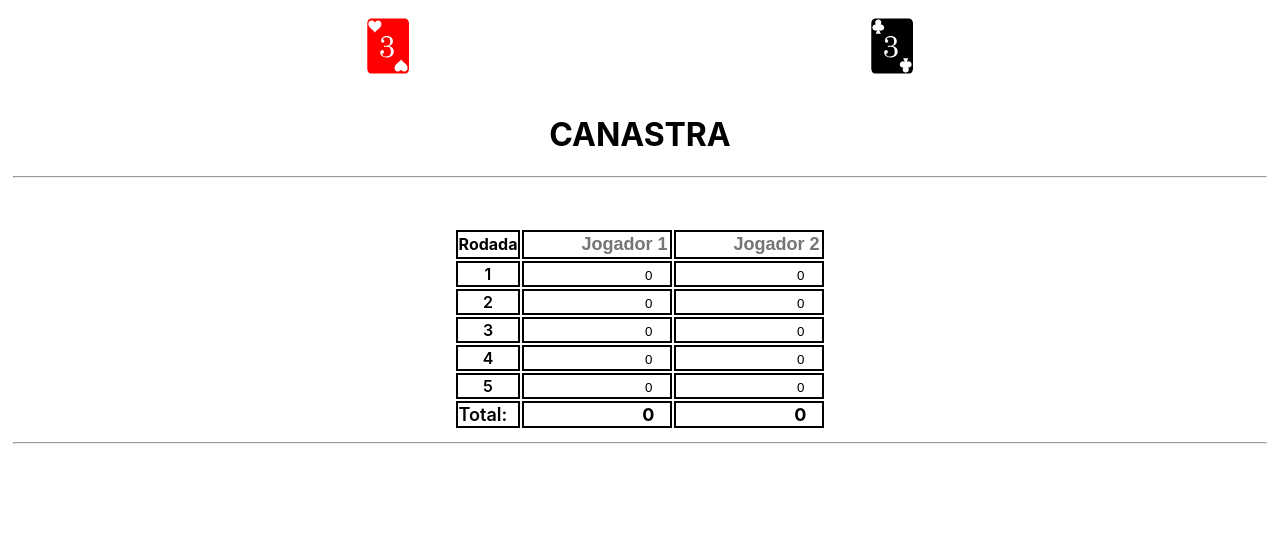
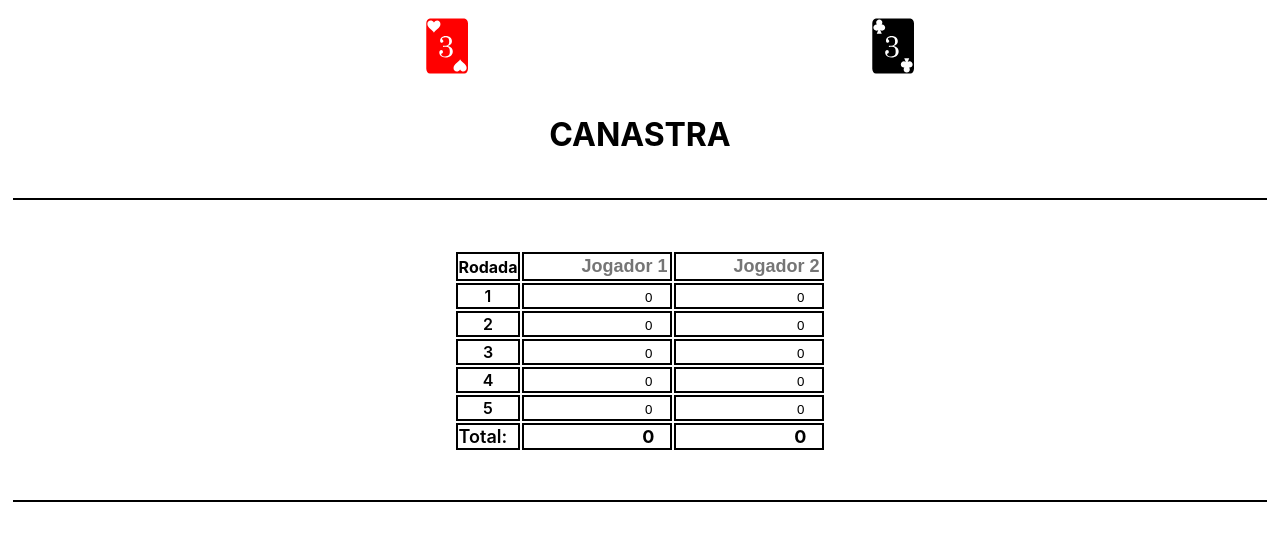
Before and after one commit to lswebdevelops/canastra, a React (Create React App) app: page / in a window 1280 px wide. Shown: the top 540 px of the page. Built offline with nearby package versions, Linux system fonts and the light colour scheme.

Commit message:
buttons red and black working

```diff
--- a/src/App.css
+++ b/src/App.css
@@ -5,37 +5,22 @@
 }
 
 
-.App-logo {
-  height: 40vmin;
-  pointer-events: none;
+
+.buttonSuits{
+  display: flex;
+  justify-content: space-evenly;
+  align-items: center;
+  gap: 4px;
 }
 
-@media (prefers-reduced-motion: no-preference) {
-  .App-logo {
-    animation: App-logo-spin infinite 20s linear;
-  }
+.hrColorBlack{
+  margin-top: 44px;
+ border: solid 1px black;
+ display: block;
 }
 
-.App-header {
-  background-color: #282c34;
-  min-height: 100vh;
-  display: flex;
-  flex-direction: column;
-  align-items: center;
-  justify-content: center;
-  font-size: calc(10px + 2vmin);
-  color: white;
+.hrColorRed{
+  margin-top: 44px;
+  display: block;
+ border: solid 1px red;
 }
-
-.App-link {
-  color: #61dafb;
-}
-
-@keyframes App-logo-spin {
-  from {
-    transform: rotate(0deg);
-  }
-  to {
-    transform: rotate(360deg);
-  }
-}
--- a/src/App.js
+++ b/src/App.js
@@ -1,21 +1,49 @@
 import './App.css';
 import Table from './components/Table';
-import Button from './components/Button';
+import ButtonBlack from './components/ButtonBlack';
+import ButtonRed from './components/ButtonRed';
+import React from 'react';
 
+class App extends React.Component {
+  constructor(props) {
+    super(props);
+    this.state = {
+      isRedActive: false,
+      isBlackActive: false,
+    };
+    this.handleRedClick = this.handleRedClick.bind(this);
+    this.handleBlackClick = this.handleBlackClick.bind(this);
+  }
 
+  handleRedClick() {
+    this.setState({
+      isRedActive: true,
+      isBlackActive: false,
+    });
+  }
 
+  handleBlackClick() {
+    this.setState({
+      isRedActive: false,
+      isBlackActive: true,
+    });
+  }
 
-
-
-function App() {
+  render() {
+    const hrClassName = this.state.isRedActive ? 'hrColorRed' : 'hrColorBlack';
     return (
       <div className="App">
-    <Button />
+        <div className='buttonSuits'>
+          <ButtonRed manegeRedClick={this.handleRedClick} />
+          <ButtonBlack manegeBlackClick={this.handleBlackClick} />
+        </div>
         <h1>CANASTRA</h1>
-     <hr/>
+        <hr className={hrClassName} />
         <Table />
+        <hr className={hrClassName} />
       </div>
     );
   }
+}
 
 export default App;
--- a/src/components/Button.jsx
+++ /dev/null
@@ -1,24 +0,0 @@
-import '../styles/Button.css';
-import React from 'react';
-import { GiCard3Hearts,GiCard3Clubs } from "react-icons/gi";
-
-class Button extends React.Component{
-    render(){
-        return(
-            <div className='buttonSuits'>
-
-            {/* red button  */}
-                <button className='redButton'>
-                    <GiCard3Hearts />
-                    </button>
-
-
-            {/* black button  */}
-             <button className='blackButton'>
-                <GiCard3Clubs />
-                </button>
-            </div>
-        )
-    }
-}
-export default Button;
--- /dev/null
+++ b/src/components/ButtonBlack.jsx
@@ -0,0 +1,18 @@
+import '../styles/Button.css';
+import React from 'react';
+import { GiCard3Clubs } from "react-icons/gi";
+
+class ButtonBlack extends React.Component{
+    render(){
+        return(
+            <div>
+                <button
+             className='blackButton'
+             onClick={this.props.manegeBlackClick}>
+                <GiCard3Clubs />
+             </button>
+            </div>
+        )
+    }
+}
+export default ButtonBlack;
--- /dev/null
+++ b/src/components/ButtonRed.jsx
@@ -0,0 +1,19 @@
+import '../styles/Button.css';
+import React from 'react';
+import { GiCard3Hearts } from "react-icons/gi";
+
+class ButtonRed extends React.Component{
+    render(){
+        return(
+            <div>
+             <button
+            className='redButton'
+            onClick={this.props.manegeRedClick}>
+                <GiCard3Hearts />
+            </button>
+
+            </div>
+        )
+    }
+}
+export default ButtonRed;
--- a/src/components/Table.jsx
+++ b/src/components/Table.jsx
@@ -71,7 +71,7 @@ class Table extends React.Component {
             </tr>
           </tbody>
         </table>
-        <hr />
+
       </div>
     );
   }
--- a/src/styles/Button.css
+++ b/src/styles/Button.css
@@ -1,9 +1,4 @@
-.buttonSuits{
-  display: flex;
-  justify-content: space-evenly;
-  align-items: center;
-  gap: 4px;
-}
+
 .redButton{
     color: red;
     border: none;
@@ -22,12 +17,3 @@
     font-size: 4rem;
 
   }
-
-  .redButton:hover{
-     border: solid red 1px;
-    border-radius: 5px;
-  }
-  .blackButton:hover{
-      border: solid black 1px;
-      border-radius: 5px;
-  }
```
Lines whose indentation alone changed are shown as unchanged.
